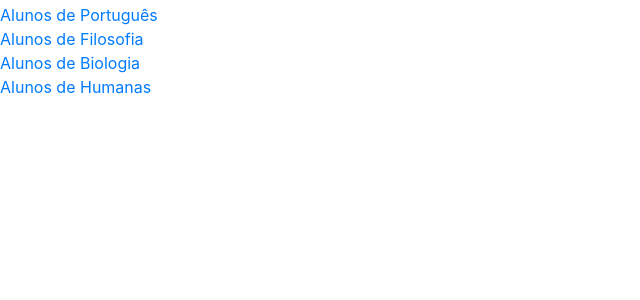
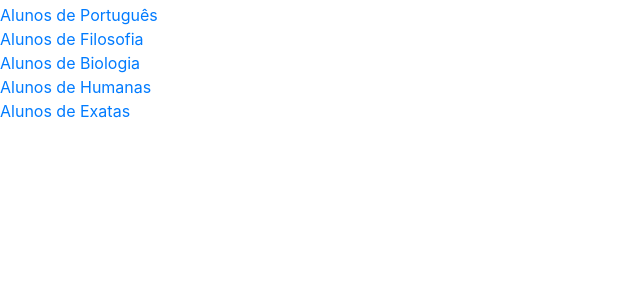
Before and after one commit to pedrokonzen/recuperacaoPHP, a PHP site: page / in a window 1280 px wide. Shown: the part 136-436 px from the top of the page, without its empty margins (0-640 px from the left). Run offline with PHP 8.4, Linux system fonts and the light colour scheme; data that the repository does not hold is empty.

Commit message:
Update index.php

```diff
--- a/aluno/index.php
+++ b/aluno/index.php
@@ -48,6 +48,8 @@ $alunos = Aluno::findall();
     <a href='filosofia.php'>Alunos de Filosofia</a><br>
     <a href='biologia.php'>Alunos de Biologia</a><br>
     <a href='humanas.php'>Alunos de Humanas</a><br>
+    <a href='exatas.php'>Alunos de Exatas</a><br>
+
 
 
 
```
